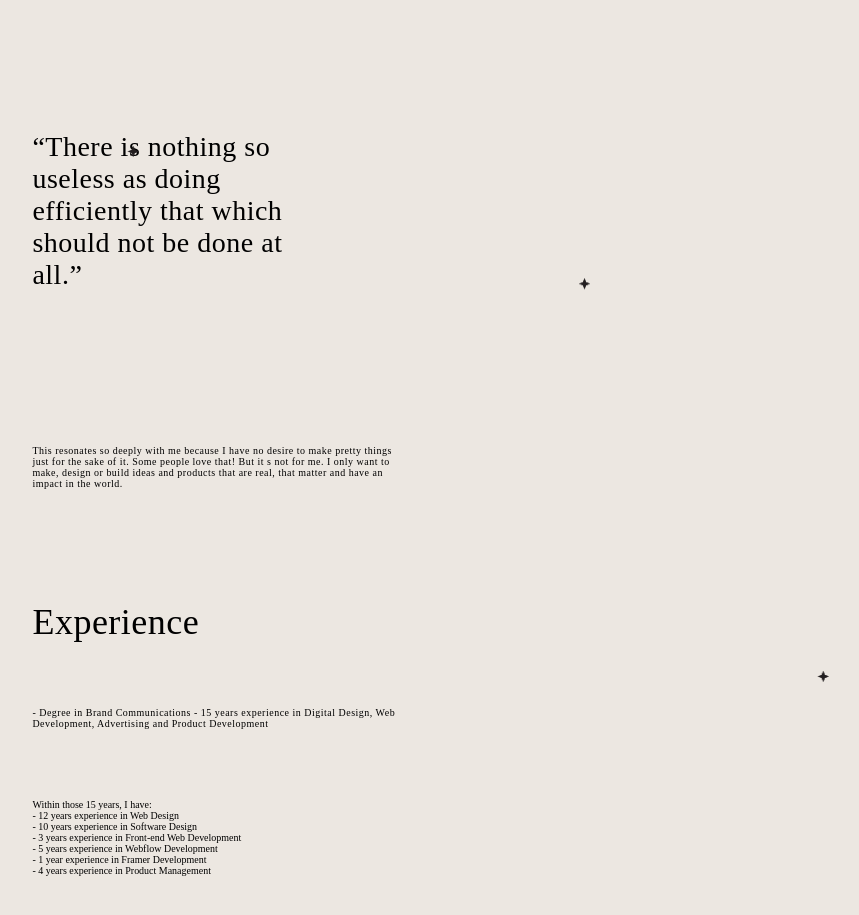
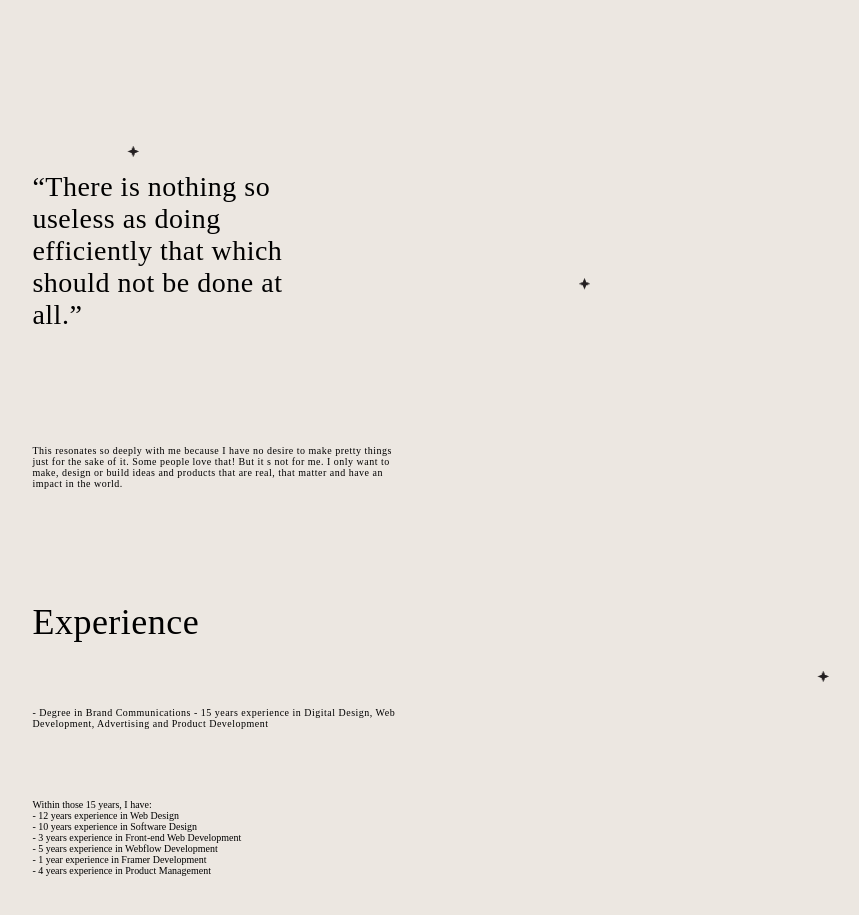
Before and after one commit to Sendith/Steven, a React (Vite) app: page / in a window 1280 px wide. Shown: the part 1840-2755 px from the top of the page, without its empty margins (134-993 px from the left). Built offline with nearby package versions, Linux system fonts and the light colour scheme; a web font is replaced by a local one.

Commit message:
modified:   src/components/styles/querys/Abouts.styles/AboutQueryDesktop.css

```diff
--- a/src/components/styles/querys/Abouts.styles/AboutQueryDesktop.css
+++ b/src/components/styles/querys/Abouts.styles/AboutQueryDesktop.css
@@ -154,7 +154,7 @@ line-height: normal;
 grid-area: there;
 
 letter-spacing: .5px;
-margin-top: 120px;
+margin-top: 160px;
 }
 .This_resonates{
 width: 29.271vw;
```
